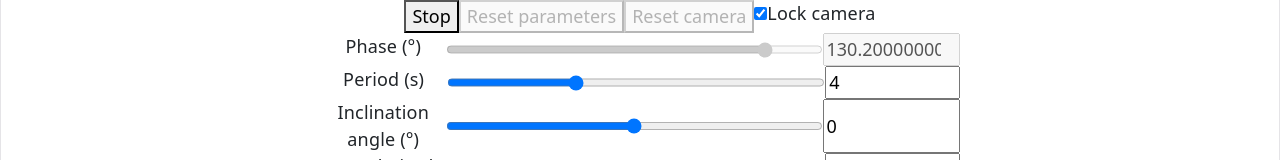
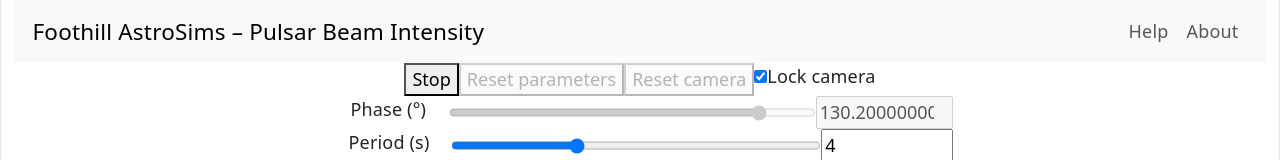
Before and after one commit to FoothillAstroSims/pulsar-simulator, a React (Vite) app: page / in a window 1280 px wide. Shown: the top 160 px of the page. Built offline with nearby package versions, Linux system fonts and the light colour scheme.

Commit message:
Added basic Bootstrap navbar and about modal

```diff
--- a/src/App.tsx
+++ b/src/App.tsx
@@ -1,5 +1,6 @@
 import "bootstrap/dist/css/bootstrap.min.css";
 import { useCallback, useEffect, useMemo, useRef, useState } from "react";
+import { Container, Nav, Navbar } from "react-bootstrap";
 import "./App.css";
 import {
 	PulsarBeamIntensityPlotPhase,
@@ -39,6 +40,7 @@
 	type Triplet,
 } from "./components/pulsar-config";
 import { createKeyDownEventHandler } from "./utils";
+import { HelpModal, AboutModal } from "./components/Modals";
 
 export default function App() {
 	// Initialize state variables
@@ -64,6 +66,8 @@
 	const [showPulsarAxis, setShowPulsarAxis] = useState(true);
 	const [showPhaseTimeline, setShowPhaseTimeline] = useState(true);
 	const [showPhaseTimelineLabel, setShowPhaseTimelineLabel] = useState(false);
+	const [showHelpModal, setShowHelpModal] = useState(false);
+	const [showAboutModal, setShowAboutModal] = useState(false);
 
 	// Memoized values calculated from state variables
 	const pulsarPhaseRad = useMemo(
@@ -128,7 +132,36 @@
 	}, [resetPulsarParameters]);
 
 	return (
-		<>
+		<Container fluid>
+			<HelpModal
+				showHelpModal={showHelpModal}
+				setShowHelpModal={setShowHelpModal}
+			/>
+			<AboutModal
+				showAboutModal={showAboutModal}
+				setShowAboutModal={setShowAboutModal}
+			/>
+			<Navbar bg="body-tertiary" expand="sm">
+				<Navbar.Brand className="mx-3">
+					Foothill AstroSims – Pulsar Beam Intensity
+				</Navbar.Brand>
+				<Navbar.Toggle aria-controls="basic-navbar-nav" />
+				<Navbar.Collapse
+					id="basic-navbar-nav"
+					className="justify-content-end mx-3"
+				>
+					<Nav
+						onSelect={(key) => {
+							if (key === "help") setShowHelpModal(true);
+							if (key === "about") setShowAboutModal(true);
+						}}
+					>
+						<Nav.Link eventKey="help">Help</Nav.Link>
+						<Nav.Link eventKey="about">About</Nav.Link>
+					</Nav>
+				</Navbar.Collapse>
+			</Navbar>
+
 			<div className="pulsar-parameters">
 				<div style={{ flex: 1, display: "flex", justifyItems: "center" }}>
 					<button type="button" onClick={() => setIsAnimating((prev) => !prev)}>
@@ -290,7 +323,7 @@
 				style={{
 					display: "flex",
 					flexDirection: "row",
-					width: "100vw",
+					width: "100%",
 					height: "75vh",
 					minHeight: "400px",
 				}}
@@ -396,6 +429,6 @@
 					</div>
 				</div>
 			</div>
-		</>
+		</Container>
 	);
 }
--- /dev/null
+++ b/src/components/Modals.tsx
@@ -0,0 +1,58 @@
+import { Modal } from "react-bootstrap";
+
+export function HelpModal(props: {
+	showHelpModal: boolean;
+	setShowHelpModal: (value: boolean) => void;
+}) {
+	const { showHelpModal, setShowHelpModal } = props;
+	return (
+		<Modal
+			size="lg"
+			show={showHelpModal}
+			onHide={() => setShowHelpModal(false)}
+			ariaLabelledBy="pulsar-help-modal"
+		>
+			<Modal.Header closeButton id="pulsar-help-modal" className="fw-bold fs-5">
+				Help
+			</Modal.Header>
+			<Modal.Body>TODO</Modal.Body>{" "}
+			{/* TODO: Add help information – basic instructions, keyboard shortcuts */}
+		</Modal>
+	);
+}
+
+export function AboutModal(props: {
+	showAboutModal: boolean;
+	setShowAboutModal: (value: boolean) => void;
+}) {
+	const { showAboutModal, setShowAboutModal } = props;
+	return (
+		<Modal
+			size="lg"
+			show={showAboutModal}
+			onHide={() => setShowAboutModal(false)}
+			ariaLabelledBy="pulsar-about-modal"
+		>
+			<Modal.Header
+				closeButton
+				id="pulsar-about-modal"
+				className="fw-bold fs-5"
+			>
+				About
+			</Modal.Header>
+			<Modal.Body>
+				<p>
+					Foothill AstroSims pulsar beam intensity simulator (v0.1.0) <br />
+					<br />
+					Built by Steven Yuan, with assistance from Dr. Baba Kofi Weusijana and
+					Dr. Geoff Mathews <br />
+					For Foothill College CS 77B, Projects in Web App Development, Spring
+					2026 <br />
+					<a href="https://github.com/FoothillAstroSims/pulsar-simulator">
+						Link to GitHub repo
+					</a>
+				</p>
+			</Modal.Body>
+		</Modal>
+	);
+}
```
